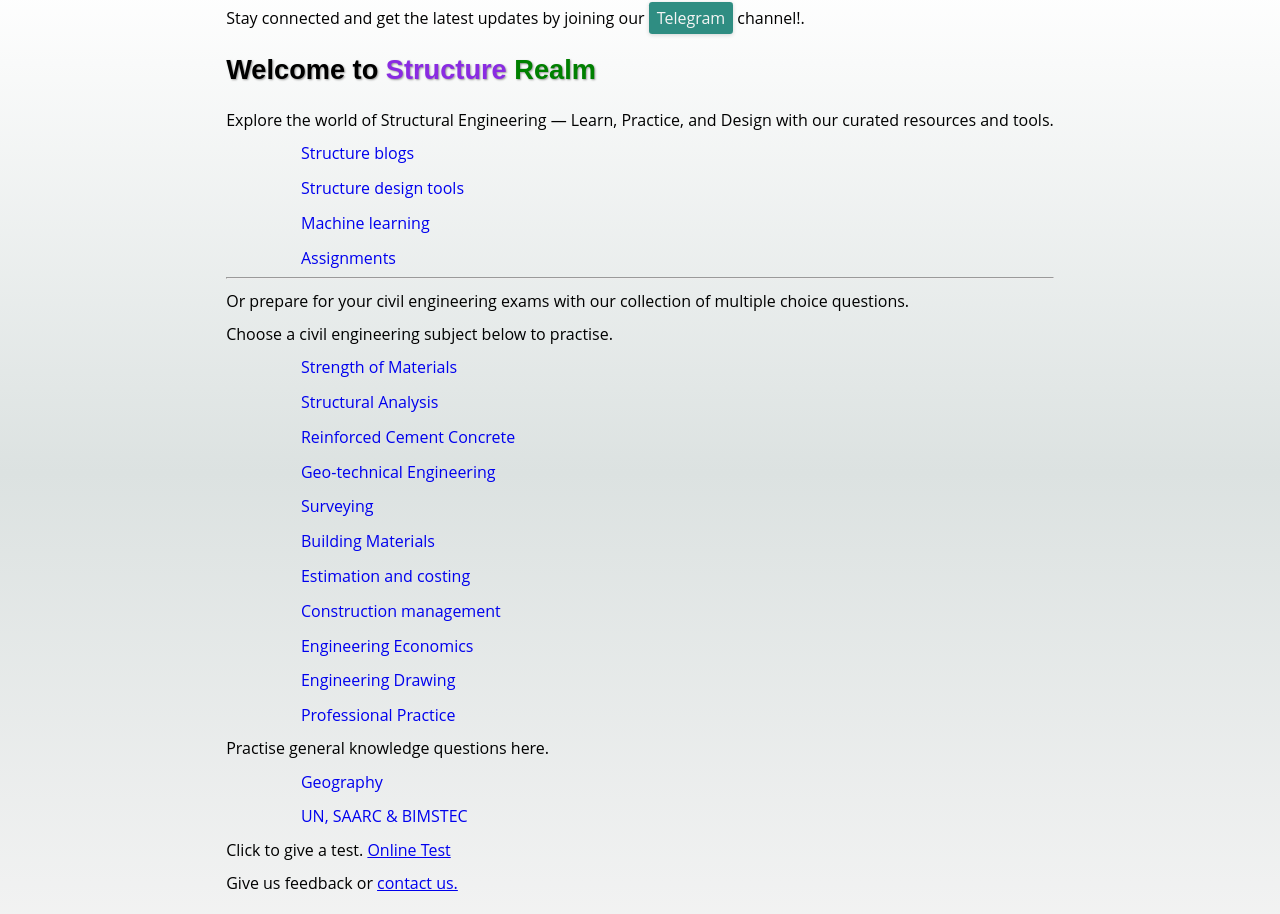
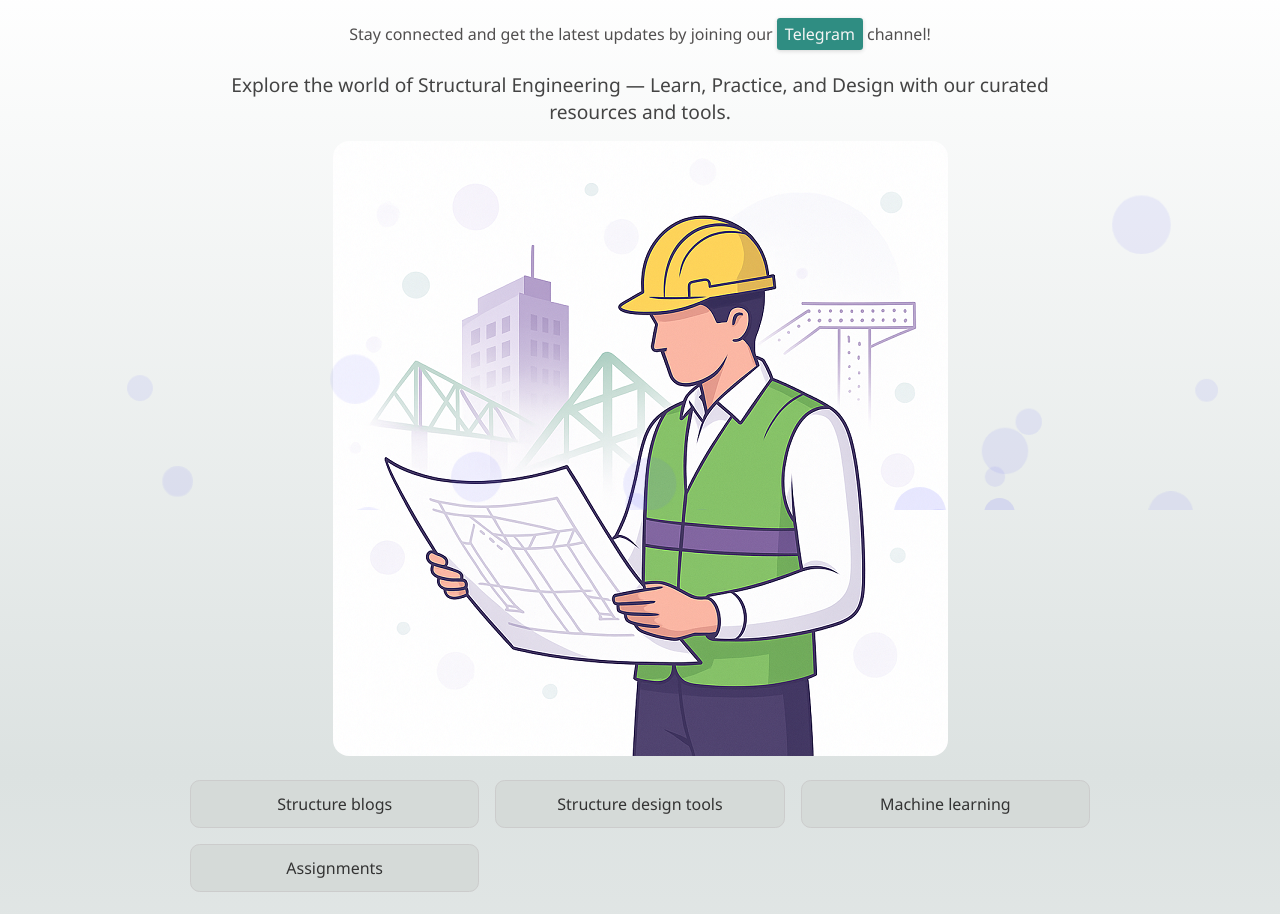
Before and after one commit to learnstructure/mcqCivil, a React (Create React App) app: page / in a window 1280 px wide. Shown: the part 290-1204 px from the top of the page. Built offline with nearby package versions, Linux system fonts and the light colour scheme; no server answers.

Commit message:
home page improved more

```diff
--- a/package.json
+++ b/package.json
@@ -8,6 +8,7 @@
     "@testing-library/react": "^13.4.0",
     "@testing-library/user-event": "^13.5.0",
     "firebase": "^9.17.1",
+    "framer-motion": "^12.19.1",
     "hamburger-react": "^2.5.0",
     "react": "^18.2.0",
     "react-dom": "^18.2.0",
--- a/src/components/Home.js
+++ b/src/components/Home.js
@@ -1,63 +1,114 @@
-import { Helmet } from 'react-helmet'
-import '../css/home.css'
-import { NavLink } from 'react-router-dom'
+import '../css/home.css';
+import { NavLink } from 'react-router-dom';
+import { motion } from 'framer-motion';
+import { Helmet } from 'react-helmet';
 
 function Home() {
+    return (
 
-    return (
         <div className='homepage'>
             <Helmet>
                 <title>Structure Realm</title>
                 <meta name="description" content={"Learn about the various topics in Structural Engineering. Also practise civil engineering multiple choice questions as well as the general knowledge questions based on PSC Loksewa Nepal at one place for free."} />
             </Helmet>
-            <section className='home-body'>
-                <p style={{ lineHeight: '1.6' }}>
-                    Stay connected and get the latest updates by joining our <a href='https://t.me/civilengineering_structure' target="_blank" className='ext-link' rel="noreferrer">Telegram</a> channel!.
+            <div className="bubble-background">
+                {Array.from({ length: 25 }).map((_, i) => {
+                    const size = 20 + Math.random() * 40;
+                    const x = `${Math.random() * 600 - 300}px`;  // left or right ±300px
+                    const y = `${-500 - Math.random() * 800}px`; // upward drift
+
+                    return (
+                        <div
+                            key={i}
+                            className="bubble"
+                            style={{
+                                width: `${size}px`,
+                                height: `${size}px`,
+                                left: `${Math.random() * 100}%`,
+                                bottom: `-${Math.random() * 100}px`,
+                                animationDelay: `${Math.random() * 10}s`,
+                                '--x': x,
+                                '--y': y,
+                            }}
+                        />
+                    );
+                })}
+            </div>
+
+
+
+            <motion.section
+                className='home-body'
+                initial={{ opacity: 0, y: 50 }}
+                animate={{ opacity: 1, y: 0 }}
+                transition={{ duration: 0.8 }}
+            >
+                <p className='telegram-link' style={{ lineHeight: '1.6' }}>
+                    Stay connected and get the latest updates by joining our <a href='https://t.me/civilengineering_structure' target="_blank" className='ext-link' rel="noreferrer">Telegram</a> channel!
                 </p>
-                <h1 className='focusText'>Welcome to <span style={{ color: "blueviolet" }}>Structure</span> <span style={{ color: "green" }}>Realm</span> </h1>
-                <p>Explore the world of Structural Engineering — Learn, Practice, and Design with our curated resources and tools.</p>
 
-                <div className='home-link'>
-                    <NavLink to='/structural-engineering' >Structure blogs</NavLink>
-                    <NavLink to='/structure-calculator' >Structure design tools</NavLink>
-                    <NavLink to='/machine-learning' >Machine learning</NavLink>
-                    <NavLink to='/students' >Assignments</NavLink>
-                </div>
+                {/* <motion.h1 className='focusText' initial={{ scale: 0.9 }} animate={{ scale: 1 }}>
+                    Welcome to <span className='highlight-purple'>Structure</span> <span className='highlight-green'>Realm</span>
+                </motion.h1> */}
+
+
+                <p className='subheading'>
+                    Explore the world of Structural Engineering — Learn, Practice, and Design with our curated resources and tools.
+                </p>
+
+                <img src="/images/home.PNG" alt="Engineer Illustration" className="hero-image" />
+
+
+                <motion.div className='home-link' initial={{ opacity: 0 }} animate={{ opacity: 1 }} transition={{ delay: 0.3 }}>
+                    <NavLink to='/structural-engineering'>Structure blogs</NavLink>
+                    <NavLink to='/structure-calculator'>Structure design tools</NavLink>
+                    <NavLink to='/machine-learning'>Machine learning</NavLink>
+                    <NavLink to='/students'>Assignments</NavLink>
+                </motion.div>
 
                 <hr />
-                <div >
+
+                <div>
                     <p>Or prepare for your civil engineering exams with our collection of multiple choice questions.</p>
                     <p>Choose a civil engineering subject below to practise.</p>
                 </div>
-                <div className='home-link' >
-                    <NavLink to='/som' >Strength of Materials</NavLink>
-                    <NavLink to='/structure' >Structural Analysis</NavLink>
-                    <NavLink to='/rcc' >Reinforced Cement Concrete</NavLink>
-                    <NavLink to='/geotechnical' >Geo-technical Engineering</NavLink>
-                    <NavLink to='/surveying' >Surveying</NavLink>
-                    <NavLink to='/buildingMaterials' >Building Materials</NavLink>
-                    <NavLink to='/estimation' >Estimation and costing</NavLink>
-                    <NavLink to='/constructionManagement' >Construction management</NavLink>
-                    <NavLink to='/economics' >Engineering Economics</NavLink>
-                    <NavLink to='/drawing' >Engineering Drawing</NavLink>
-                    <NavLink to='/professional' >Professional Practice</NavLink>
-                </div>
+
+                <motion.div className='home-link' initial={{ opacity: 0 }} animate={{ opacity: 1 }} transition={{ delay: 0.5 }}>
+                    <NavLink to='/som'>Strength of Materials</NavLink>
+                    <NavLink to='/structure'>Structural Analysis</NavLink>
+                    <NavLink to='/rcc'>Reinforced Cement Concrete</NavLink>
+                    <NavLink to='/geotechnical'>Geo-technical Engineering</NavLink>
+                    <NavLink to='/surveying'>Surveying</NavLink>
+                    <NavLink to='/buildingMaterials'>Building Materials</NavLink>
+                    <NavLink to='/estimation'>Estimation and costing</NavLink>
+                    <NavLink to='/constructionManagement'>Construction management</NavLink>
+                    <NavLink to='/economics'>Engineering Economics</NavLink>
+                    <NavLink to='/drawing'>Engineering Drawing</NavLink>
+                    <NavLink to='/professional'>Professional Practice</NavLink>
+                </motion.div>
+
                 <p>Practise general knowledge questions here.</p>
-                <div className='home-link'>
-                    <NavLink to='/gk-geography' >Geography</NavLink>
-                    <NavLink to='/gk-organization' >UN, SAARC & BIMSTEC</NavLink>
-                </div>
 
-                <p>Click to give a test. <NavLink to='/test' >Online Test</NavLink></p>
+                <motion.div className='home-link' initial={{ opacity: 0 }} animate={{ opacity: 1 }} transition={{ delay: 0.6 }}>
+                    <NavLink to='/gk-geography'>Geography</NavLink>
+                    <NavLink to='/gk-organization'>UN, SAARC & BIMSTEC</NavLink>
+                </motion.div>
 
-                <p>Give us feedback or <NavLink to='/contact' >contact us.</NavLink></p>
+                <p>
+                    Click to give a test: <NavLink to='/test' className='cta-link'>Online Test</NavLink>
+                </p>
 
-            </section>
+                <p>
+                    Give us feedback or <NavLink to='/contact' className='cta-link'>contact us</NavLink>.
+                </p>
+            </motion.section>
+
             <footer>
                 <p>&copy; 2023 Structure Realm. All rights reserved.</p>
             </footer>
+
         </div>
-    )
+    );
 }
 
-export default Home
+export default Home;
--- a/src/css/home.css
+++ b/src/css/home.css
@@ -1,36 +1,49 @@
 .homepage {
-    display: flex;
-    flex-direction: column;
-    justify-content: space-between;
-    align-items: center;
     padding: 1rem;
-    color: black;
+    font-family: 'Segoe UI', sans-serif;
     background-image: linear-gradient(rgb(255, 255, 255), rgb(220, 226, 225), rgb(244, 244, 244));
-    min-height: 80vh;
+    ;
+    min-height: 100vh;
 }
 
-.home-link {
-    display: flex;
-    flex-direction: column;
-    row-gap: 0.8rem;
-    align-items: center;
-    justify-content: space-between;
-    padding-right: 1rem;
-    transform: translateX(-40%)
-}
 
-.home-link a {
-    text-decoration: none;
-    transform: translateX(50%);
+.home-body {
+    max-width: 900px;
+    margin: auto;
+    padding: 1rem;
+
+    border-radius: 1rem;
+
 }
 
 
 .focusText {
-    font-family: 'Montserrat', sans-serif;
-    font-size: 1.7rem;
+    font-size: 2.5rem;
+    margin: 1rem 0;
+    text-align: center;
+}
+
+.highlight-purple {
+    color: rgb(5, 143, 223);
     font-weight: bold;
-    text-shadow: 1px 1px 2px #999;
-    line-height: 1.2;
+    text-shadow: 0.5px 0.5px 0.5px #1674df;
+}
+
+.highlight-green {
+
+    color: #156132;
+    text-shadow: 0.5px 0.5px 0.5px #05451f;
+}
+
+.subheading {
+    text-align: center;
+    font-size: 1.2rem;
+    color: #444;
+}
+
+.telegram-link {
+    text-align: center;
+    margin-bottom: 1.5rem;
 }
 
 .ext-link {
@@ -40,10 +53,10 @@
     box-shadow: rgba(0, 0, 0, 0.16) 0px 1px 4px;
     text-decoration: none;
     border-radius: 0.2rem;
+
 }
 
 .ext-link2 {
-
     padding: 0.4rem 0.8rem;
     border-radius: 0.1rem;
 }
@@ -51,3 +64,86 @@
 .ext-link:hover {
     background-color: rgb(34, 100, 92);
 }
+
+.home-link {
+    display: grid;
+    grid-template-columns: repeat(auto-fit, minmax(240px, 1fr));
+    gap: 1rem;
+    margin: 1.5rem 0;
+}
+
+.home-link a {
+    background-color: rgb(213, 218, 216);
+    padding: 0.75rem 1rem;
+    border: 1px solid #ccc;
+    border-radius: 0.6rem;
+    text-decoration: none;
+    color: #333;
+    text-align: center;
+    transition: transform 0.2s ease, background-color 0.2s;
+}
+
+.home-link a:hover {
+    background-color: #e0f7fa;
+    transform: translateY(-4px);
+}
+
+.cta-link {
+    font-weight: bold;
+    color: darkgreen;
+    text-decoration: underline;
+}
+
+footer {
+    text-align: center;
+    margin-top: 3rem;
+    font-size: 0.9rem;
+    color: #464545;
+}
+
+.hero-image {
+    display: block;
+    max-width: 95%;
+    margin: 1rem auto;
+    border-radius: 1rem;
+}
+
+.bubble-background {
+    position: fixed;
+    top: 0;
+    left: 0;
+    width: 100%;
+    height: 100%;
+    z-index: 0;
+    overflow: hidden;
+    pointer-events: none;
+}
+
+.bubble {
+    position: absolute;
+    background-color: rgba(100, 100, 255, 0.15);
+    border-radius: 50%;
+    animation: float 15s ease-in-out infinite;
+    will-change: transform, opacity;
+}
+
+@keyframes float {
+    0% {
+        transform: translate(0, 0) scale(1);
+        opacity: 0.7;
+    }
+
+    100% {
+        transform: translate(var(--x), var(--y)) scale(1.2);
+        opacity: 0.3;
+    }
+}
+
+
+@media screen and (max-width: 768px) {
+    .hero-image {
+
+        max-width: 90%;
+
+    }
+}
```
Also changed, not shown: public/images/home.png (added), 1 other file (tests, documents, lock files or other folders).
